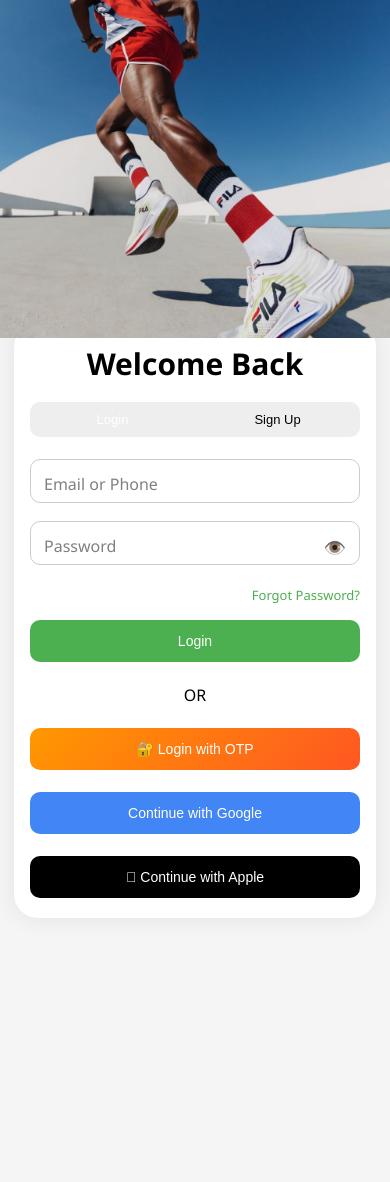
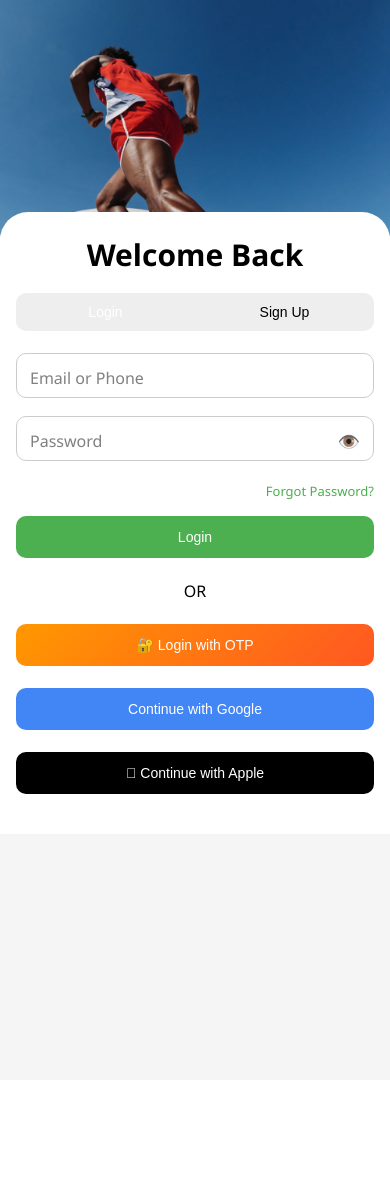
Before and after one commit to mvijayreddy-crypto/BookMyPlay, a Flask app: page /login in a window 390 px wide. After the commit the page ends 794 px from the top, so only its background shows below. Run offline with Flask 3, Linux system fonts and the light colour scheme.

Commit message:
fixed iphone responsive layout

```diff
--- a/templates/login.html
+++ b/templates/login.html
@@ -22,7 +22,7 @@
             width:100%;
             min-height:100vh;
             display:flex;
-            overflow:hidden;
+            overflow-x:hidden;
             background:#f5f5f5;
         }
 
@@ -195,80 +195,75 @@
         }
 
         /* ================= TABLET ================= */
-/* ================= FINAL RESPONSIVE ================= */
 
         @media screen and (max-width:900px){
 
-    body{
-        width:100%;
-        height:100vh;
-        overflow:hidden;
-    }
-
             .left{
-        width:45%;
-        height:100vh;
+                width:48%;
             }
 
             .right{
-        width:55%;
-        height:100vh;
-        padding:12px;
-        overflow-y:auto;
+                width:52%;
+                padding:15px;
             }
 
             .card{
-        width:100%;
-        max-width:340px;
-        padding:22px;
+                max-width:360px;
+                padding:24px;
             }
 
             h2{
-        font-size:34px;
+                font-size:36px;
             }
         }
+
+        /* ================= FINAL PHONE RESPONSIVE ================= */
 
         @media screen and (max-width:768px){
 
             body{
                 flex-direction:column;
                 overflow-y:auto;
-        height:auto;
+                background:#f5f5f5;
             }
+
+            /* TOP IMAGE */
 
             .left{
                 width:100%;
-        height:42vh;
-        min-height:320px;
-        background-position:center;
+                height:32vh;
+                min-height:220px;
+                background-position:center top;
                 background-size:cover;
             }
 
+            /* LOGIN PANEL */
+
             .right{
                 width:100%;
-        min-height:58vh;
-        padding:20px 14px;
-        display:flex;
-        justify-content:center;
-        align-items:flex-start;
+                min-height:auto;
+                padding:0;
+                background:#f5f5f5;
+                display:block;
             }
 
             .card{
                 width:100%;
-        max-width:420px;
-        padding:24px 20px;
-        margin-top:-40px;
-        border-radius:24px;
+                max-width:100%;
+                border-radius:28px 28px 0 0;
+                margin-top:-30px;
+                padding:24px 18px 40px;
+                box-shadow:none;
             }
 
             h2{
-        font-size:38px;
+                font-size:34px;
                 margin-bottom:18px;
             }
 
             .toggle button{
                 font-size:14px;
-        padding:10px;
+                padding:11px;
             }
 
             .input-group input{
@@ -278,47 +273,42 @@
             }
 
             .btn{
+                padding:13px;
                 font-size:15px;
-        padding:13px;
             }
 
             .forgot a{
                 font-size:13px;
             }
+
+            .eye-icon{
+                top:13px;
+                font-size:18px;
             }
+        }
+
+        /* SMALL PHONES */
 
         @media screen and (max-width:480px){
 
             .left{
-        height:40vh;
-        min-height:280px;
+                height:28vh;
+                min-height:190px;
             }
 
             .card{
-        margin-top:-35px;
-        padding:20px 16px;
+                padding:22px 16px 40px;
+                margin-top:-24px;
             }
 
             h2{
                 font-size:30px;
             }
 
-    .toggle button{
-        font-size:13px;
-    }
-
             .btn{
                 font-size:14px;
             }
-
-    .input-group input{
-        font-size:14px;
         }
-}
-
-        /* ================= MOBILE ================= */
-
-
 
     </style>
 
```
Lines whose indentation alone changed are shown as unchanged.
